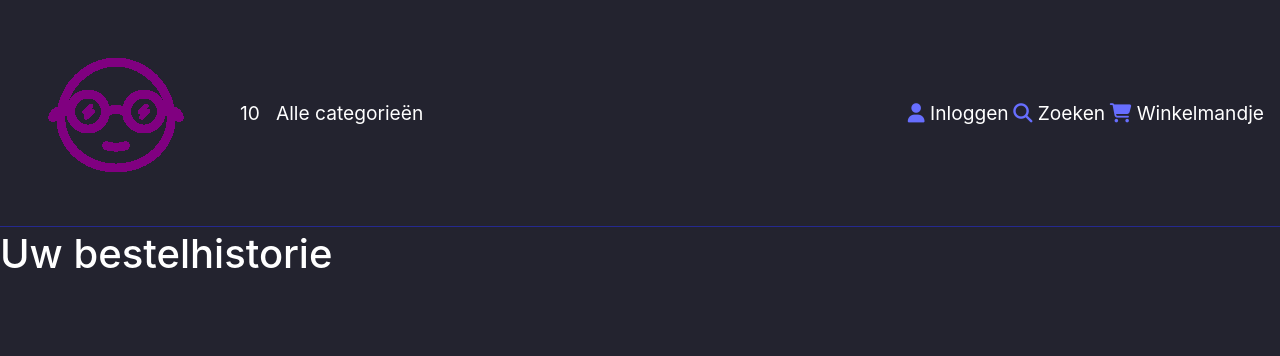
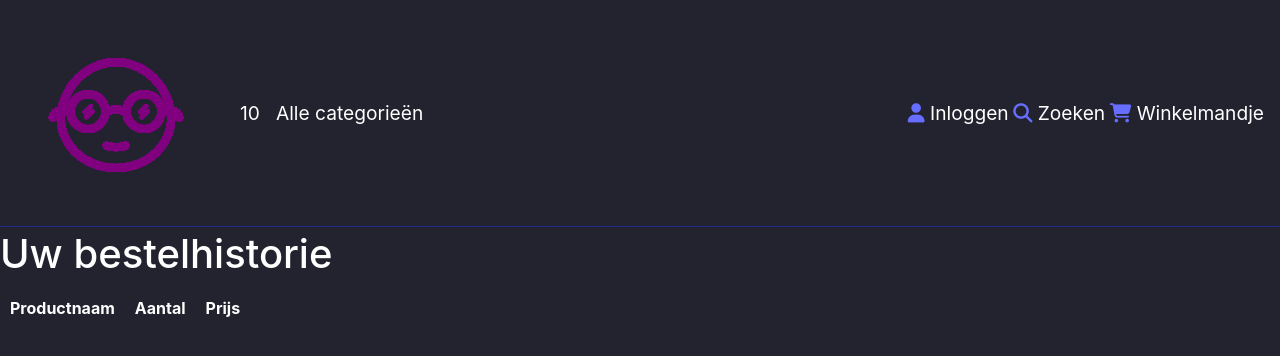
Before and after one commit to iaachboun/nerdygadgets, a PHP site: page /order_history.php in a window 1280 px wide. Shown: the top 356 px of the page. Run offline with PHP 8.4, Linux system fonts and the light colour scheme; tables that the repository leaves empty or names only in its code hold one stand-in row (values such as "Sample post"); lists and menus that the app fills with data are empty; some libraries are stand-ins or nearby versions; some web fonts are replaced.

Commit message:
Bezig met bestelhistorie

```diff
--- a/header.php
+++ b/header.php
@@ -95,7 +95,7 @@ include "connect.php";
                                 echo "<a href='login.php?logout=TRUE' style='color: white;'><i class='fas fa-sign-out-alt' style='color:#676EFF;'></i> Uitloggen</a>";
                             }
                         } else {
-                            echo "<a href='login.php' style='color: white;'><i class='fas fa-user' style='color:#676EFF;'></i> Inloggen</a>";
+                            echo "<a href='login.php' style='color: white;'><i class='fas fa-user' style='color:#676eff;'></i> Inloggen</a>";
                         } ?>
                     </li>
                     &nbsp;
--- a/order_history.php
+++ b/order_history.php
@@ -6,17 +6,21 @@ include __DIR__ . "/connect.php";
     <html>
     <h1> Uw bestelhistorie</h1>
     </html>
+
 <?php
 $query1 = "
-                        SELECT SI.StockItemName, WOL.quantity, SI.RecommendedRetailPrice
+                        SELECT WO.orderID, SI.StockItemName, WOL.quantity, SI.RecommendedRetailPrice
                         FROM stockitems SI
                         JOIN webshop_orderlines WOL ON SI.StockItemID = WOL.StockItemID
                         JOIN webshop_orders WO ON WOL.orderID = WO.orderID
                         JOIN webshop_customers WC ON WO.customerID = WC.customerID
-                        WHERE WC.email = ?";
+                        WHERE WC.email = ?
+                        /*GROUP BY(WO.orderID)*/";
+
+
 
 $Statement = mysqli_prepare($Connection, $query1);
-mysqli_stmt_bind_param($Statement, "i", $_SESSION['email_login']);
+mysqli_stmt_bind_param($Statement, "s", $_SESSION['email_login']);
 mysqli_stmt_execute($Statement);
 $R1 = mysqli_stmt_get_result($Statement);
 $R1 = mysqli_fetch_all($R1, MYSQLI_ASSOC);
@@ -24,19 +28,39 @@ $R1 = mysqli_fetch_all($R1, MYSQLI_ASSOC);
 ?>
 
 <?php
-if (isset($_SESSION["login"])) {
-    print '<table style="text-align: center"><tr>
+/*$query2 =     "SELECT orderID
+               FROM webshop_orders WO
+               JOIN webshop_customers WC ON WO.customerID = WC.customerID
+               WHERE WC.email = ?";
+
+$Statement = mysqli_prepare($Connection, $query2);
+mysqli_stmt_bind_param($Statement, "i", $_SESSION['email_login']);
+mysqli_stmt_execute($Statement);
+$R2 = mysqli_stmt_get_result($Statement);
+$R2 = mysqli_fetch_all($R2, MYSQLI_ASSOC);
+*/?>
+
+
+<html>
+
+<table style="text-align: center">
+    <tr>
         <th>Productnaam</th>
         <th>Aantal</th>
         <th>Prijs</th>
-           </tr>';
+    </tr>
+    <tr>
+        <td>
+        <?php
+    $naam = '';
+    $aantal = '';
+    $prijs = '';
 
-    foreach ($R1 AS $test => $beschrijving) {
-        foreach ($beschrijving as $test => $beschrijving1) {
-            print $beschrijving1;
+foreach ($R1 AS $naam => $aantal) {
+   foreach ($aantal as $naam1 => $prijs) {
+     print $prijs;
        print '<br>';
-        }
-    }
+
 
             $query1 = "
                         SELECT SI.StockItemName, WOL.quantity, SI.RecommendedRetailPrice * WOL.quantity
@@ -47,43 +71,65 @@ if (isset($_SESSION["login"])) {
                         WHERE WC.email = ?";
 
             $Statement = mysqli_prepare($Connection, $query1);
-    mysqli_stmt_bind_param($Statement, "i", $_SESSION['email_login']);
+            mysqli_stmt_bind_param($Statement, "s", $_SESSION['email_login']);
+            mysqli_stmt_execute($Statement);
+            $R1 = mysqli_stmt_get_result($Statement);
+            $R1 = mysqli_fetch_all($R1, MYSQLI_ASSOC);
+   }
+}
+            ?>
+
+
+        </td>
+    </tr>
+</html>
+
+<?php
+// overbodig?? Ben er nog mee bezig
+/*foreach ($R1 AS $naam => $aantal) {
+   foreach ($aantal as $naam1 => $prijs) {
+     print $prijs;
+       print '<br>';
+
+
+            $query1 = "
+                        SELECT SI.StockItemName, WOL.quantity, SI.RecommendedRetailPrice * WOL.quantity
+                        FROM stockitems SI
+                        JOIN webshop_orderlines WOL ON SI.StockItemID = WOL.StockItemID
+                        JOIN webshop_orders WO ON WOL.orderID = WO.orderID
+                        JOIN webshop_customers WC ON WO.customerID = WC.customerID
+                        WHERE WC.email = ?";
+
+            $Statement = mysqli_prepare($Connection, $query1);
+            mysqli_stmt_bind_param($Statement, "s", $_SESSION['email_login']);
             mysqli_stmt_execute($Statement);
             $R1 = mysqli_stmt_get_result($Statement);
             $R1 = mysqli_fetch_all($R1, MYSQLI_ASSOC);
 
+        }
+    }
 
-
-/*    foreach ($R1 AS $test => $beschrijving) {
-        foreach ($beschrijving as $test => $beschrijving1) {
-            print $beschrijving1;
+*/?>
+<?php
+/*foreach ($R2 as $orderid => $order) {
+    foreach($orderid as $orderid1 => $order1) {
+        print $order1;
         print '<br>';
-        }
-    }*/
-
-
-} ?>
 
 
 
-<?php
-/*if (isset($_SESSION["cart"])) {
-    print '<table style="text-align: center"><tr>
-           <th>Product</th>
-           <th>Productnaam</th>
-           <th>Aantal</th>
-           <th>Prijs</th>
-           </tr>';
+    $query2 = "SELECT orderID
+               FROM webshop_orders WO
+               JOIN webshop_customers WC ON WO.customerID = WC.customerID
+               WHERE WC.email = ?";
 
-    foreach ($_SESSION["cart"] as $productnummer => $aantal) {
-        $teller++;
+        $Statement = mysqli_prepare($Connection, $query2);
+        mysqli_stmt_bind_param($Statement, "i", $_SESSION['email_login']);
+        mysqli_stmt_execute($Statement);
+        $R2 = mysqli_stmt_get_result($Statement);
+        $R2 = mysqli_fetch_all($R2, MYSQLI_ASSOC);
 
-        $query = "SELECT StockItemName, TaxRate, RecommendedRetailPrice, (RecommendedRetailPrice*(1+(TaxRate/100))) AS SellPrice
-                     FROM StockItems
-                     WHERE StockItemID = ?";
+    }
+}
 
-        $Statement = mysqli_prepare($Connection, $query);
-        mysqli_stmt_bind_param($Statement, "i", $productnummer);
-        mysqli_stmt_execute($Statement);
-        $R = mysqli_stmt_get_result($Statement);
-        $R = mysqli_fetch_all($R, MYSQLI_ASSOC);*/
+*/?>
```
Lines whose indentation alone changed are shown as unchanged.
